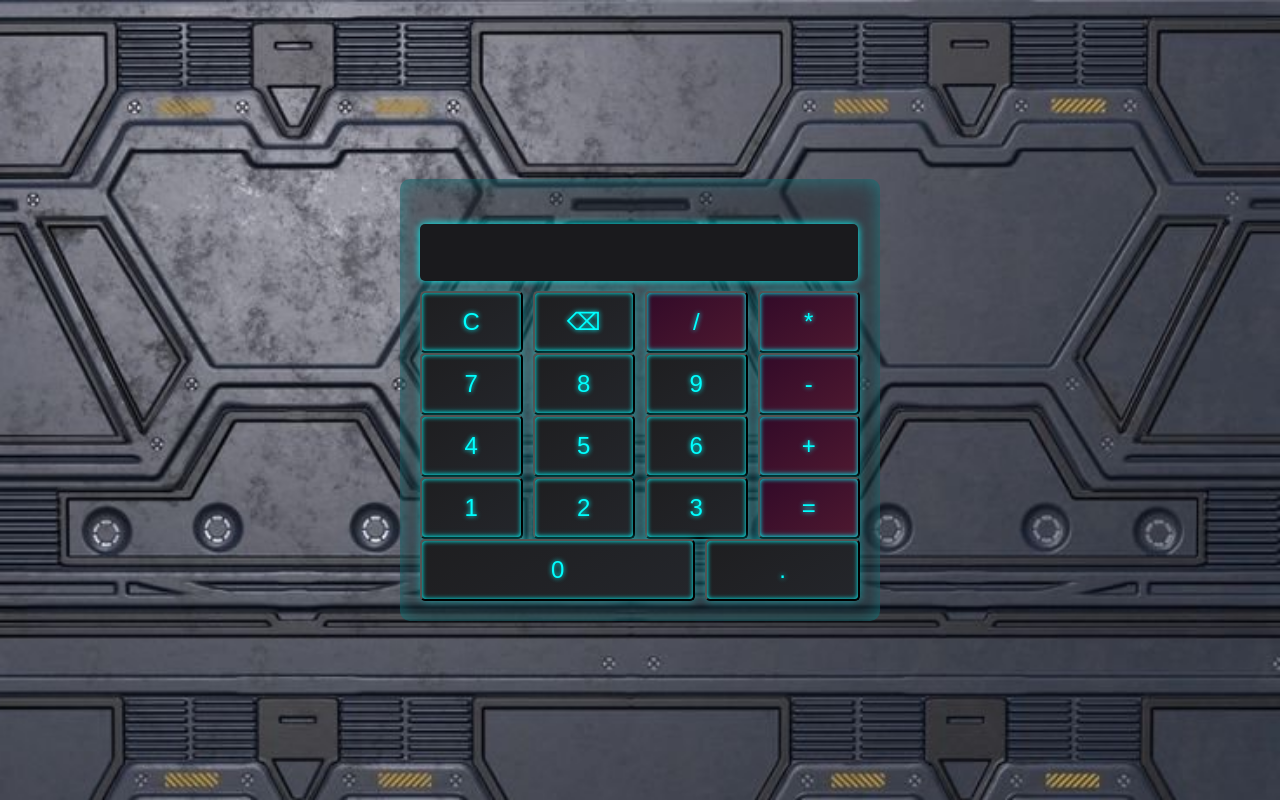
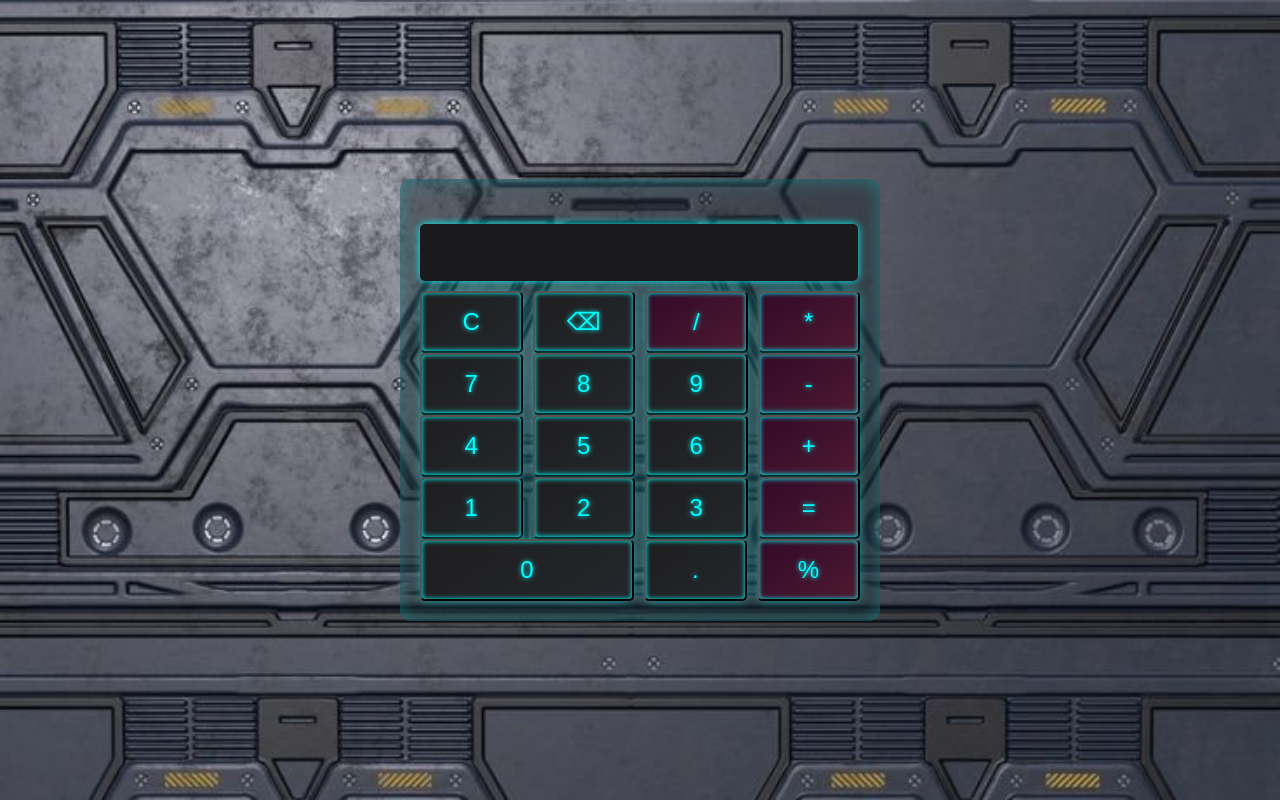
Before and after one commit to Morffo/Mirea_Calculator, a plain HTML site: page my_calc.html in a window 1280 px wide. Drawn offline with Linux system fonts and the light colour scheme.

Commit message:
ostatok_ot_delenie

```diff
--- a/my_calc.html
+++ b/my_calc.html
@@ -36,8 +36,9 @@
         </div>
         <div class="button-row">
 
-            <button class="button button-zero" onclick="appendNumber(0)">0</button>
-            <button class="button" onclick="appendDot()">.</button>
+            <button class="button-zero" onclick="appendNumber(0)">0</button>
+                        <button class="button" onclick="appendDot()">.</button>
+<button class="button operation" onclick="appendOperation('%')">%</button>
         </div>
     </div>
 <script src="script.js"></script>
--- a/style.css
+++ b/style.css
@@ -56,7 +56,16 @@ body {
             text-shadow: 0 0 5px #00ffff;
         }
         .button-zero {
-            flex: 2;
+            flex: 2.6;
+            padding: 15px;
+            font-size: 24px;
+            border-radius: 5px;
+            background: linear-gradient(145deg, #1e1e20, #24262b);
+            color: #00ffff;
+            cursor: pointer;
+            transition: background 0.3s, transform 0.3s;
+            box-shadow: 0 0 10px rgba(0, 255, 255, 0.5), inset 0 0 5px #00ffff;
+            text-shadow: 0 0 5px #00ffff;
         }
         .button:hover {
             background: linear-gradient(145deg, #24262b, #1e1e20);
```
